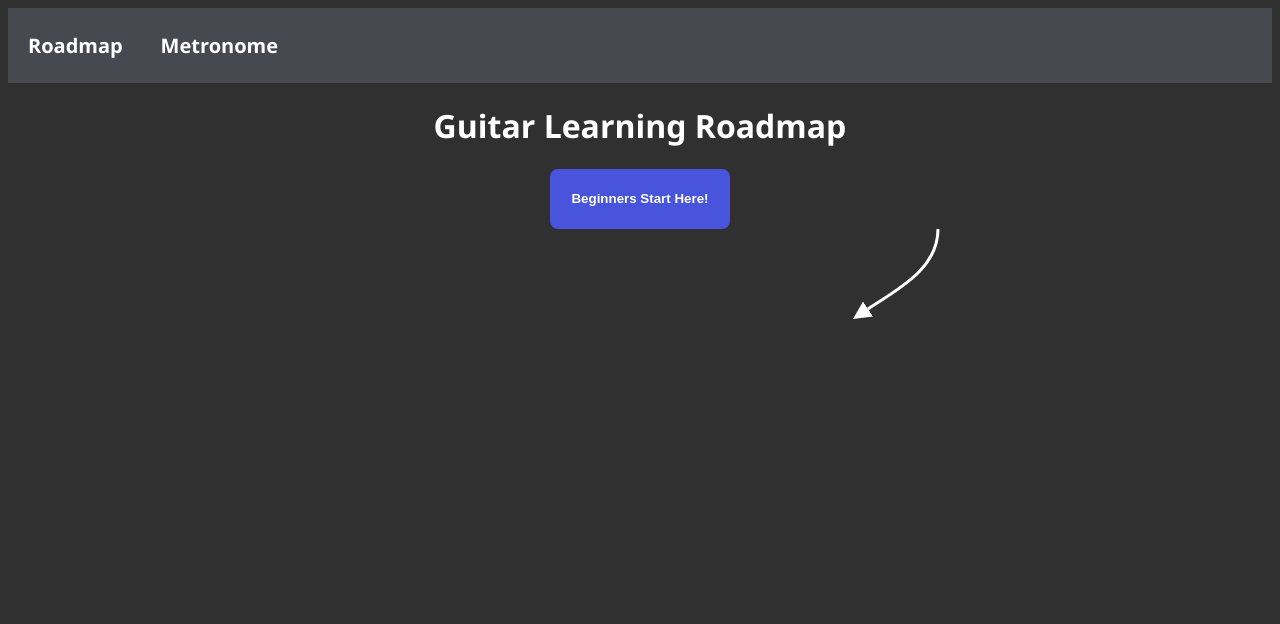
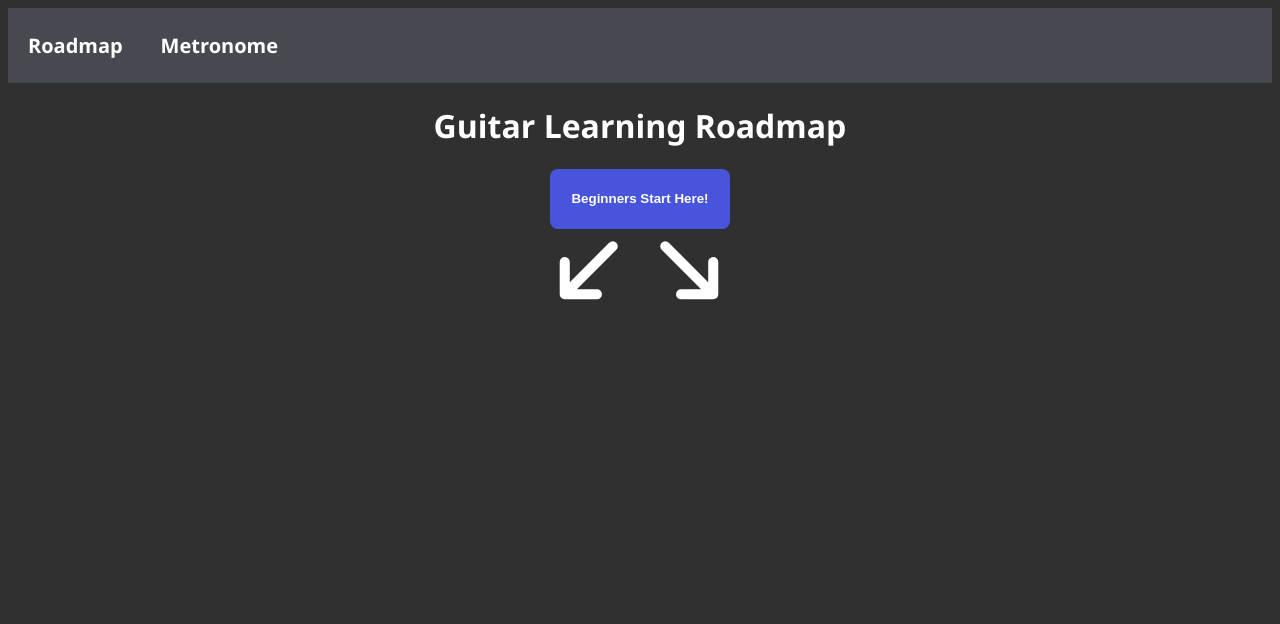
Before and after one commit to skodjet/project_friedman, a Flask app: page / in a window 1280 px wide. Shown: the top 624 px of the page. Run offline with Flask 3, Linux system fonts and the light colour scheme.

Commit message:
redone arrows (svg)

```diff
--- a/static/styles.css
+++ b/static/styles.css
@@ -96,9 +96,17 @@ body .module td {
 body .module tr {
   font-size: 16px;
 }
-body #arrow-1 {
-  margin-left: 850px;
-  margin-top: -30px;
+body .content #arrow1 {
+  position: absolute;
+  margin-top: 10px;
+  left: 45%;
+  transform: rotate(-45deg) scale(5);
+}
+body .content #arrow2 {
+  position: absolute;
+  margin-top: 10px;
+  left: 53%;
+  transform: rotate(-135deg) scale(5);
 }
 body a {
   color: #fff;
--- a/static/styles.scss
+++ b/static/styles.scss
@@ -121,10 +121,23 @@ body {
         }
     }
 
-    #arrow-1 {
-        margin-left: 850px;
-        margin-top: -30px;
+    .content {
+        #arrow1 {
+            position: absolute;
+            margin-top: 10px;
+            left: 45%;
+            transform: rotate(-45deg) scale(5);
+        }
+
+        #arrow2 {
+            position: absolute;
+            margin-top: 10px;
+            left: 53%;
+            transform: rotate(-135deg) scale(5);
+        }
     }
+
+
 
 
     a {
--- a/templates/index.html
+++ b/templates/index.html
@@ -15,8 +15,8 @@
     </div>
     <div id="beginners-start-here-sidebar" class="module">
         <button class="exit-button"></button>
-        <h2 class="module-header">Beginners Start Here</h3>
-        <h4 class="module-progress-text">Progress</h5>
+        <h3 class="module-header">Beginners Start Here</h3>
+        <h5 class="module-progress-text">Progress</h5>
         <table>
             <th>Title</th>
             <th>Video Length</th>
@@ -33,7 +33,9 @@
     </div>
 
     <!-- Arrow -->
-     <div id="arrow-1" class="arrow">
+     <svg id="arrow1" xmlns="http://www.w3.org/2000/svg" width="24" height="24" viewBox="0 0 24 24"><path fill="currentColor" d="m7.85 13l2.85 2.85q.3.3.288.7t-.288.7q-.3.3-.712.313t-.713-.288L4.7 12.7q-.3-.3-.3-.7t.3-.7l4.575-4.575q.3-.3.713-.287t.712.312q.275.3.288.7t-.288.7L7.85 11H19q.425 0 .713.288T20 12t-.288.713T19 13z"/></svg>
+     <svg id="arrow2" xmlns="http://www.w3.org/2000/svg" width="24" height="24" viewBox="0 0 24 24"><path fill="currentColor" d="m7.85 13l2.85 2.85q.3.3.288.7t-.288.7q-.3.3-.712.313t-.713-.288L4.7 12.7q-.3-.3-.3-.7t.3-.7l4.575-4.575q.3-.3.713-.287t.712.312q.275.3.288.7t-.288.7L7.85 11H19q.425 0 .713.288T20 12t-.288.713T19 13z"/></svg>
+     <!-- <div id="arrow-1" class="arrow">
         <svg width ="200" height="200" viewBox="0 0 100 100" overflow="visible">
             <defs>
                 <marker id="arrowhead" markerWidth="6" markerHeight="6" refX="0" refY="3" orient="auto" markerUnits="strokeWidth">
@@ -43,7 +45,7 @@
 
             <path d="M80, 10 C80, 50 40, 70 10, 90" stroke="white" fill="transparent" stroke-width="3" marker-end="url(#arrowhead)" transform="scale(0.5)" />
         </svg>
-     </div>
+     </div> -->
 
 </div>
 
```
Also changed, not shown: instance/database.db, 1 other file.
